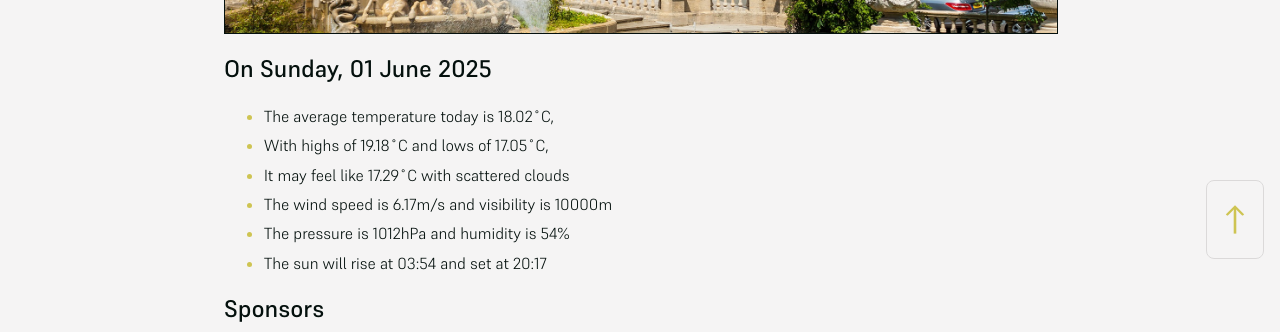
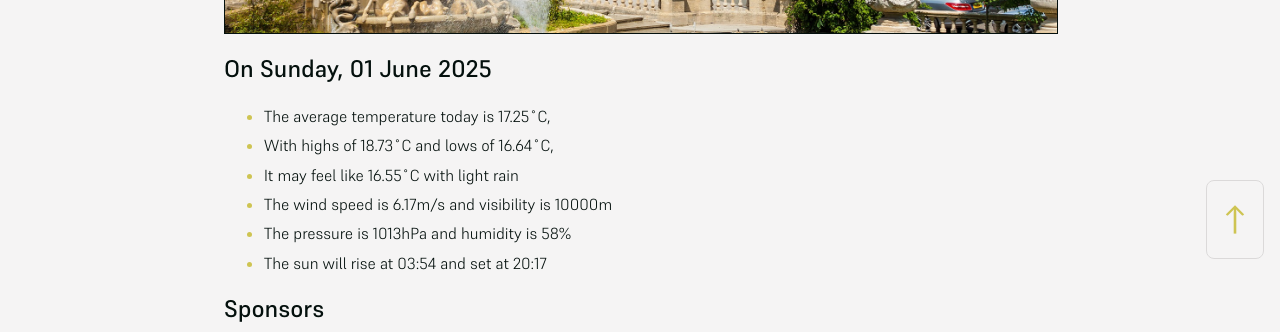
Before and after one commit to mat-0/cheltenham-open-data, a Jekyll site: the page built from index.md, in a window 1280 px wide. Shown: the part 625-957 px from the top of the page. Built offline with Jekyll 4.4.1, drawn with Linux system fonts in a browser that asks for light colours.

Commit message:
Updated 2025-06-01 13:58:05

```diff
--- a/index.md
+++ b/index.md
@@ -10,11 +10,11 @@ seo: Menu
 <!-- weather_marker starts -->
 ## On Sunday, 01 June 2025
 
-- The average temperature today is 18.02˚C,
-- With highs of 19.18˚C and lows of 17.05˚C,
-- It may feel like 17.29˚C with scattered clouds
+- The average temperature today is 17.25˚C,
+- With highs of 18.73˚C and lows of 16.64˚C,
+- It may feel like 16.55˚C with light rain
 - The wind speed is 6.17m/s and visibility is 10000m
-- The pressure is 1012hPa and humidity is 54%
+- The pressure is 1013hPa and humidity is 58%
 - The sun will rise at 03:54 and set at 20:17
 
 <!-- weather_marker ends -->
```
Also changed, not shown: _data/flood.json (+4 -4 lines), _pages/fix-my-street.md (+2 -2 lines), _pages/news.md (+5 -5 lines).
